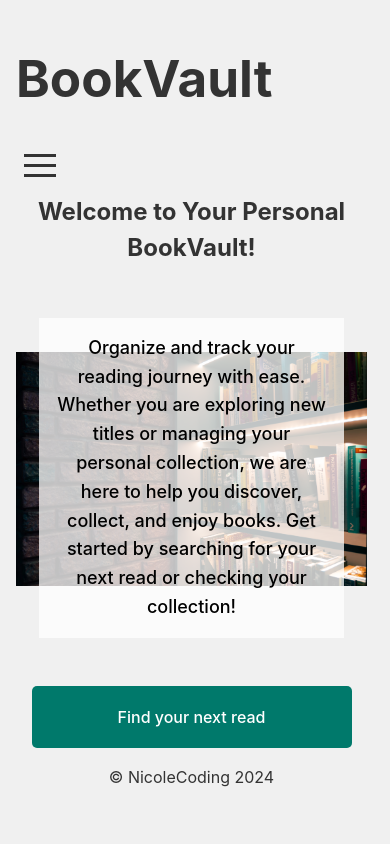
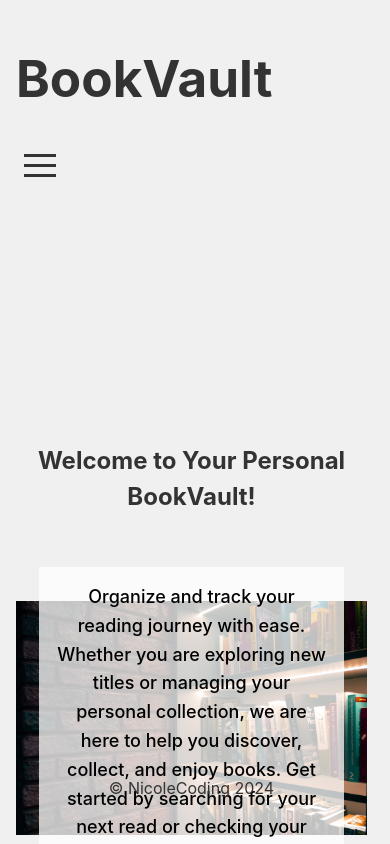
Before and after one commit to NicoleCoding/BookVault, a React (Vite) app: page / in a window 390 px wide. Shown: the top 844 px of the page. Built offline with nearby package versions, Linux system fonts and the light colour scheme.

Commit message:
- Fixed the issue with the header disappearing behind content - Fixed the hamburger menu items not being displayed properly - TO-DO: Fix the footer

```diff
--- a/src/App.css
+++ b/src/App.css
@@ -4,9 +4,13 @@
   flex-direction: column;
   align-items: center;
   width: 90vw;
-  height: 120vh;
+  height: 150vh;
   padding: 0;
   margin: auto;
+}
+
+#main-content {
+  height: 50vh;
 }
 
 body {
@@ -19,6 +23,7 @@ header {
   color:  #333333;
   width: 100%;
   margin: 0;
+  height: 50vh;
   overflow-x: hidden;
 }
 
@@ -29,6 +34,9 @@ nav {
 footer {
   color:  #333333;
   text-align: center;
+  height: 10vh;
+  position: absolute;
+  bottom: 0;
 }
 
 #hero {
--- a/src/App.jsx
+++ b/src/App.jsx
@@ -17,11 +17,13 @@ function App() {
       <div id="container">
       <Router>
       <Header />
-        <Routes>
-          <Route path='/' element={<StartPage />} />
-          <Route path='/search' element={<SearchPage />} />
-          <Route path='/collection' element={<CollectionPage />}/>
-        </Routes>
+        <div id="main-content">
+          <Routes>
+            <Route path='/' element={<StartPage />} />
+            <Route path='/search' element={<SearchPage />} />
+            <Route path='/collection' element={<CollectionPage />}/>
+          </Routes>
+        </div>
       </Router>
       <Footer />
     </div>
```
